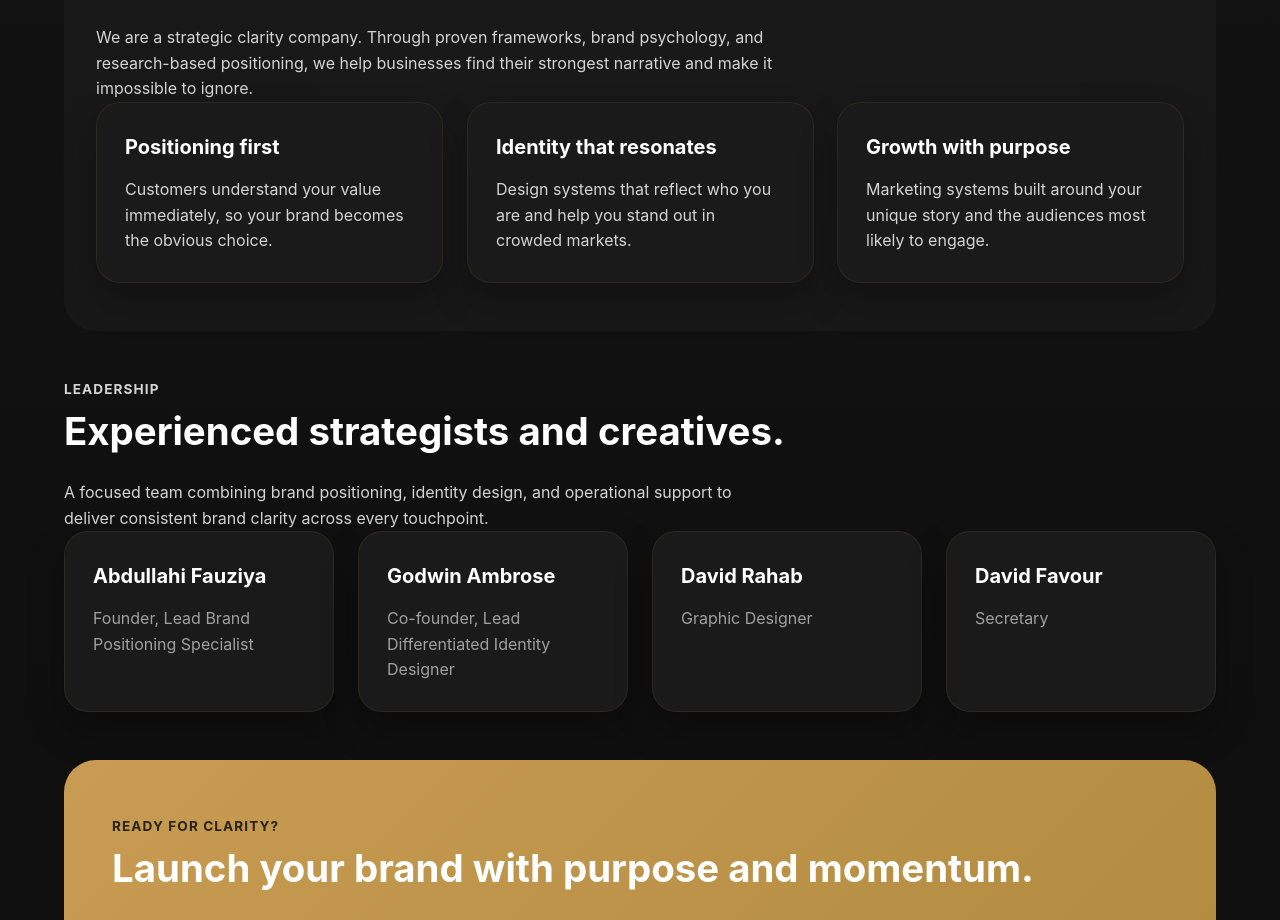
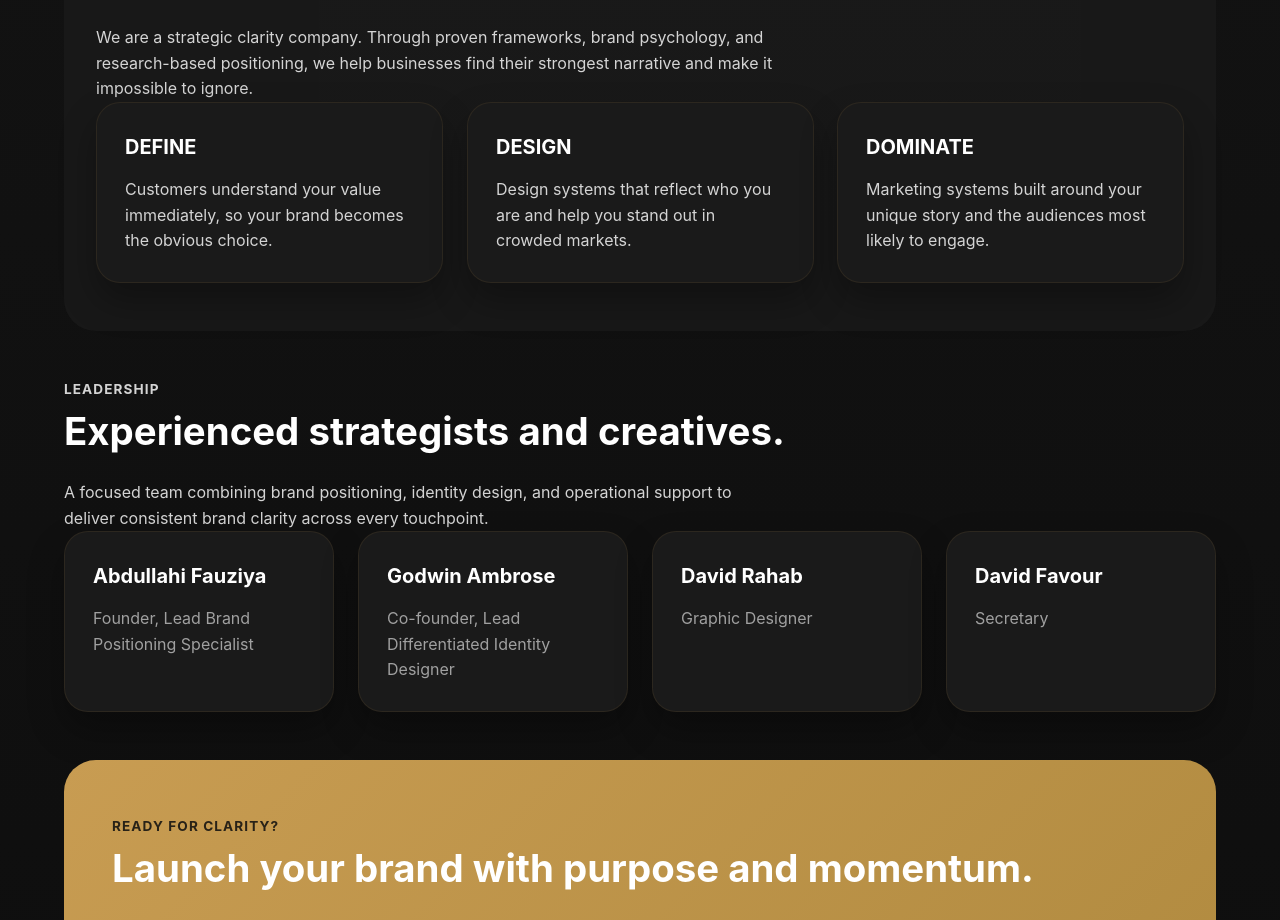
Before and after one commit to the-glitch-999/LENS, a React (Vite) app: page / in a window 1280 px wide. Shown: the part 2506-3426 px from the top of the page. Built offline with nearby package versions, Linux system fonts and the light colour scheme.

Commit message:
feature card title update

```diff
--- a/src/App.jsx
+++ b/src/App.jsx
@@ -175,15 +175,15 @@ function App() {
         </div>
         <div className="feature-grid">
           <div className="feature-card reveal-on-scroll">
-            <h3>Positioning first</h3>
+            <h3>DEFINE</h3>
             <p>Customers understand your value immediately, so your brand becomes the obvious choice.</p>
           </div>
           <div className="feature-card reveal-on-scroll">
-            <h3>Identity that resonates</h3>
+            <h3>DESIGN</h3>
             <p>Design systems that reflect who you are and help you stand out in crowded markets.</p>
           </div>
           <div className="feature-card reveal-on-scroll">
-            <h3>Growth with purpose</h3>
+            <h3>DOMINATE</h3>
             <p>Marketing systems built around your unique story and the audiences most likely to engage.</p>
           </div>
         </div>
```
